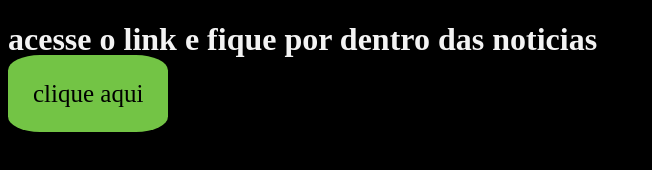
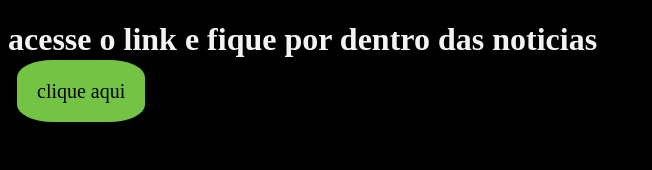
Before and after one commit to guiats/guilherme2D-aluraplus, a plain HTML site: page index.html in a window 1280 px wide. Shown: the whole page, without its empty margins (0-652 px from the left). Drawn offline with Linux system fonts and the light colour scheme.

Commit message:
Add files via upload

```diff
--- a/style.css
+++ b/style.css
@@ -9,10 +9,10 @@ body{
 .botao{
 background-color: rgb(115, 196, 69);
 color: rgb(0, 0, 0);
-font-size: 25px;
+font-size: 20px;
 text-decoration: double;
-padding: 30%;
-border-radius: 20%;
-margin: 0px;;
-padding: 25px;
+padding: 100%;
+border-radius: 28%;
+margin: 9px;;
+padding: 20px;
 }
```
